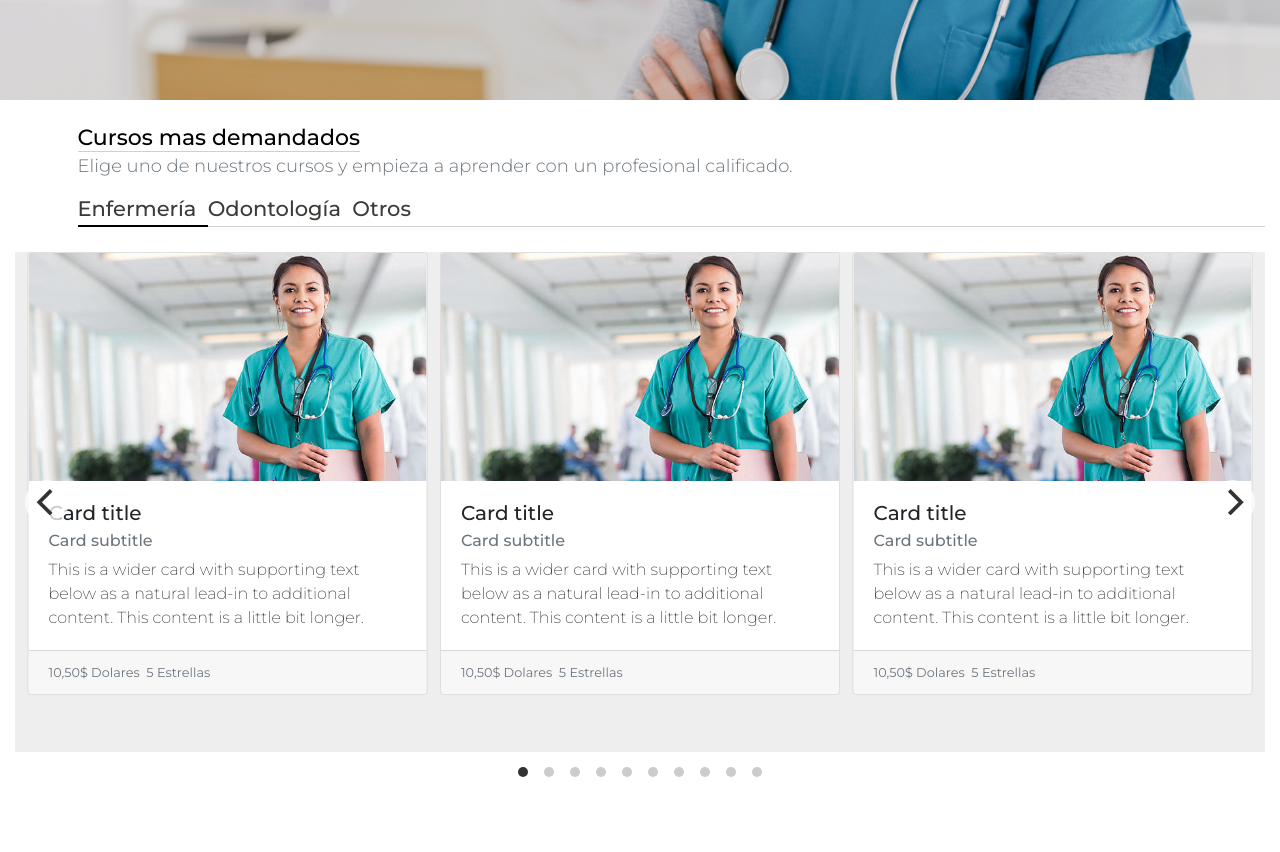
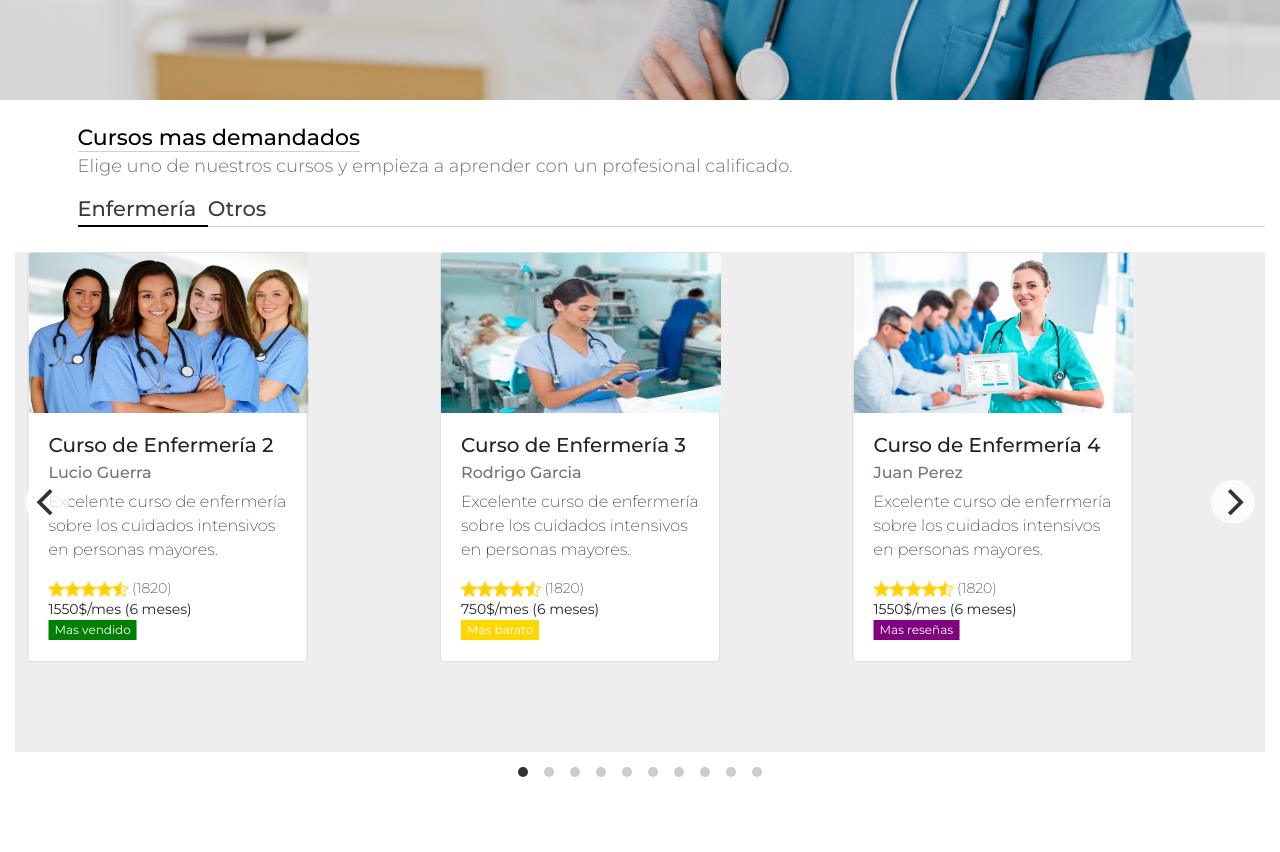
Before and after one commit to desqui92/IdemSalud, a PHP site: page / in a window 1280 px wide. Shown: the part 648-1500 px from the top of the page. Run offline with PHP 8.4, Linux system fonts and the light colour scheme.

Commit message:
imagenes

```diff
--- a/css/estilo.css
+++ b/css/estilo.css
@@ -600,3 +600,8 @@ margin-bottom:10px;
 }
 
 /*Seccion info de la home*/
+
+.card{
+  width:280px;
+  height:410px;
+}
--- a/index.php
+++ b/index.php
@@ -62,7 +62,7 @@
         <div id="nuestroscursos">
       <h1 style="font-size:22px; margin-bottom:5px;"><span style="border-bottom:1px solid; border-color:#d0d0d0;">Cursos mas demandados</span></h1><h2 style="font-size:18px; font-weight:300; color:#6c757d;margin-bottom:18px;">Elige uno de nuestros cursos y empieza a aprender con un profesional calificado.</h2>
       <div style="border-bottom:1px #d0d0d0 solid; padding-bottom:5px;">
-        <a href="" style="padding-bottom:5px; border-bottom:2px #000000 solid"><h2 style="font-size:21px; display:inline;">Enfermería&nbsp;&nbsp;</h2></a><a href=""><h2 style="font-size:21px; display:inline;">Odontología&nbsp;&nbsp;</h2></a><a href=""><h2 style="font-size:21px; display:inline;">Otros</h2></a>
+        <a href="" style="padding-bottom:5px; border-bottom:2px #000000 solid"><h2 style="font-size:21px; display:inline;">Enfermería&nbsp;&nbsp;</h2></a><a href=""><h2 style="font-size:21px; display:inline;">Otros</h2></a>
       </div>
       </div>
       </div>
@@ -71,131 +71,121 @@
   data-flickity='{ "wrapAround": true }'>
   <div class="carousel-cell">
   <div class="card">
-    <img class="card-img-top" src="img/card.jpg" alt="Card image cap">
+    <img class="card-img-top" src="img/card4.jpg" style="width:280px;height:160px;" alt="Card image cap">
     <div class="card-body">
-    <h5 class="card-title">Card title</h5>
-    <h6 class="card-subtitle mb-2 text-muted">Card subtitle</h6>
-      <p class="card-text">This is a wider card with supporting text below as a natural lead-in to additional content. This content is a little bit longer.</p>
-    </div>
-    <div class="card-footer">
-      <small class="text-muted">10,50$ Dolares</small><small class="text-muted">&nbsp;&nbsp;5 Estrellas</small>
+    <h5 class="card-title">Curso de Enfermería 3</h5>
+    <h6 class="card-subtitle mb-2 text-muted">Rodrigo Garcia</h6>
+      <p class="card-text">Excelente curso de enfermería sobre los cuidados intensivos en personas mayores.</p>
+      <p class="card-text" style="display:inline;"><img src="img/starllena.png"><img src="img/starllena.png"><img src="img/starllena.png"><img src="img/starllena.png"><img src="img/starmedia.png"></p><span style="font-size:14px; display:inline;">&nbsp;(1820)</span><small class="text-muted"></small><br><span style="font-size:14px; font-weight:400;margin-top:5px;">750$/mes (6 meses)</span>
+    <br><button style="font-size:12px;color:white;background-color:gold; display:inline;border:0px;">Mas barato</button>
     </div>
   </div>
   </div>
   <div class="carousel-cell">
   <div class="card">
-    <img class="card-img-top" src="img/card.jpg" alt="Card image cap">
+    <img class="card-img-top" src="img/card5.jpg" style="width:280px;height:160px;" alt="Card image cap">
     <div class="card-body">
-    <h5 class="card-title">Card title</h5>
-    <h6 class="card-subtitle mb-2 text-muted">Card subtitle</h6>
-      <p class="card-text">This is a wider card with supporting text below as a natural lead-in to additional content. This content is a little bit longer.</p>
-    </div>
-    <div class="card-footer">
-      <small class="text-muted">10,50$ Dolares</small><small class="text-muted">&nbsp;&nbsp;5 Estrellas</small>
+    <h5 class="card-title">Curso de Enfermería 4</h5>
+    <h6 class="card-subtitle mb-2 text-muted">Juan Perez</h6>
+      <p class="card-text">Excelente curso de enfermería sobre los cuidados intensivos en personas mayores.</p>
+      <p class="card-text" style="display:inline;"><img src="img/starllena.png"><img src="img/starllena.png"><img src="img/starllena.png"><img src="img/starllena.png"><img src="img/starmedia.png"></p><span style="font-size:14px; display:inline;">&nbsp;(1820)</span><small class="text-muted"></small><br><span style="font-size:14px; font-weight:400;margin-top:5px;">1550$/mes (6 meses)</span>
+    <br><button style="font-size:12px;color:white;background-color:purple; display:inline;border:0px;">Mas reseñas</button>
     </div>
   </div>
   </div>
   <div class="carousel-cell">
   <div class="card">
-    <img class="card-img-top" src="img/card.jpg" alt="Card image cap">
+    <img class="card-img-top" src="img/card6.jpg" style="width:280px;height:160px;"alt="Card image cap">
     <div class="card-body">
-    <h5 class="card-title">Card title</h5>
-    <h6 class="card-subtitle mb-2 text-muted">Card subtitle</h6>
-      <p class="card-text">This is a wider card with supporting text below as a natural lead-in to additional content. This content is a little bit longer.</p>
-    </div>
-    <div class="card-footer">
-      <small class="text-muted">10,50$ Dolares</small><small class="text-muted">&nbsp;&nbsp;5 Estrellas</small>
+    <h5 class="card-title">Curso de Enfermería 5</h5>
+    <h6 class="card-subtitle mb-2 text-muted">Lucia Fernandez</h6>
+      <p class="card-text">Excelente curso de enfermería sobre los cuidados intensivos en personas mayores.</p>
+      <p class="card-text" style="display:inline;"><img src="img/starllena.png"><img src="img/starllena.png"><img src="img/starllena.png"><img src="img/starllena.png"><img src="img/starmedia.png"></p><span style="font-size:14px; display:inline;">&nbsp;(1820)</span><small class="text-muted"></small><br><span style="font-size:14px; font-weight:400;margin-top:5px;">1550$/mes (6 meses)</span>
+    <br><button style="font-size:12px;color:white;background-color:blue; display:inline;border:0px;">Mejor valorado</button>
     </div>
   </div>
   </div>
   <div class="carousel-cell">
   <div class="card">
-    <img class="card-img-top" src="img/card.jpg" alt="Card image cap">
+    <img class="card-img-top" src="img/card7.jpg" style="width:280px;height:160px;" alt="Card image cap">
     <div class="card-body">
-    <h5 class="card-title">Card title</h5>
-    <h6 class="card-subtitle mb-2 text-muted">Card subtitle</h6>
-      <p class="card-text">This is a wider card with supporting text below as a natural lead-in to additional content. This content is a little bit longer.</p>
-    </div>
-    <div class="card-footer">
-      <small class="text-muted">10,50$ Dolares</small><small class="text-muted">&nbsp;&nbsp;5 Estrellas</small>
+    <h5 class="card-title">Curso de Enfermería 6</h5>
+    <h6 class="card-subtitle mb-2 text-muted">María Flores</h6>
+      <p class="card-text">Excelente curso de enfermería sobre los cuidados intensivos en personas mayores.</p>
+      <p class="card-text" style="display:inline;"><img src="img/starllena.png"><img src="img/starllena.png"><img src="img/starllena.png"><img src="img/starllena.png"><img src="img/starmedia.png"></p><span style="font-size:14px; display:inline;">&nbsp;(1820)</span><small class="text-muted"></small><br><span style="font-size:14px; font-weight:400;margin-top:5px;">1550$/mes (6 meses)</span>
+    <br><button style="font-size:12px;color:white;background-color:purple; display:inline;border:0px;"></button>
     </div>
   </div>
   </div>
   <div class="carousel-cell">
   <div class="card">
-    <img class="card-img-top" src="img/card.jpg" alt="Card image cap">
+    <img class="card-img-top" src="img/card8.jpg" style="width:280px;height:160px;" alt="Card image cap">
     <div class="card-body">
-    <h5 class="card-title">Card title</h5>
-    <h6 class="card-subtitle mb-2 text-muted">Card subtitle</h6>
-      <p class="card-text">This is a wider card with supporting text below as a natural lead-in to additional content. This content is a little bit longer.</p>
-    </div>
-    <div class="card-footer">
-      <small class="text-muted">10,50$ Dolares</small><small class="text-muted">&nbsp;&nbsp;5 Estrellas</small>
+    <h5 class="card-title">Curso de Enfermería 7</h5>
+    <h6 class="card-subtitle mb-2 text-muted">Fabricio Castro</h6>
+      <p class="card-text">Excelente curso de enfermería sobre los cuidados intensivos en personas mayores.</p>
+      <p class="card-text" style="display:inline;"><img src="img/starllena.png"><img src="img/starllena.png"><img src="img/starllena.png"><img src="img/starllena.png"><img src="img/starmedia.png"></p><span style="font-size:14px; display:inline;">&nbsp;(1820)</span><small class="text-muted"></small><br><span style="font-size:14px; font-weight:400;margin-top:5px;">1550$/mes (6 meses)</span>
+    <br><button style="font-size:12px;color:white;background-color:green; display:inline;border:0px;"></button>
     </div>
   </div>
   </div>
   <div class="carousel-cell">
   <div class="card">
-    <img class="card-img-top" src="img/card.jpg" alt="Card image cap">
+    <img class="card-img-top" src="img/card9.jpg" style="width:280px;height:160px;" alt="Card image cap">
     <div class="card-body">
-    <h5 class="card-title">Card title</h5>
-    <h6 class="card-subtitle mb-2 text-muted">Card subtitle</h6>
-      <p class="card-text">This is a wider card with supporting text below as a natural lead-in to additional content. This content is a little bit longer.</p>
-    </div>
-    <div class="card-footer">
-      <small class="text-muted">10,50$ Dolares</small><small class="text-muted">&nbsp;&nbsp;5 Estrellas</small>
+    <h5 class="card-title">Curso de Enfermería 8</h5>
+    <h6 class="card-subtitle mb-2 text-muted">Mariano Bolaños</h6>
+      <p class="card-text">Excelente curso de enfermería sobre los cuidados intensivos en personas mayores.</p>
+      <p class="card-text" style="display:inline;"><img src="img/starllena.png"><img src="img/starllena.png"><img src="img/starllena.png"><img src="img/starllena.png"><img src="img/starmedia.png"></p><span style="font-size:14px; display:inline;">&nbsp;(1820)</span><small class="text-muted"></small><br><span style="font-size:14px; font-weight:400;margin-top:5px;">1550$/mes (6 meses)</span>
+    <br><button style="font-size:12px;color:white;background-color:green; display:inline;border:0px;"></button>
     </div>
   </div>
   </div>
   <div class="carousel-cell">
   <div class="card">
-    <img class="card-img-top" src="img/card.jpg" alt="Card image cap">
+    <img class="card-img-top" src="img/card10.jpg" style="width:280px;height:160px;" alt="Card image cap">
     <div class="card-body">
-    <h5 class="card-title">Card title</h5>
-    <h6 class="card-subtitle mb-2 text-muted">Card subtitle</h6>
-      <p class="card-text">This is a wider card with supporting text below as a natural lead-in to additional content. This content is a little bit longer.</p>
-    </div>
-    <div class="card-footer">
-      <small class="text-muted">10,50$ Dolares</small><small class="text-muted">&nbsp;&nbsp;5 Estrellas</small>
+    <h5 class="card-title">Curso de Enfermería 9</h5>
+    <h6 class="card-subtitle mb-2 text-muted">Ernesto Gonzalez</h6>
+      <p class="card-text">Excelente curso de enfermería sobre los cuidados intensivos en personas mayores.</p>
+      <p class="card-text" style="display:inline;"><img src="img/starllena.png"><img src="img/starllena.png"><img src="img/starllena.png"><img src="img/starllena.png"><img src="img/starmedia.png"></p><span style="font-size:14px; display:inline;">&nbsp;(1820)</span><small class="text-muted"></small><br><span style="font-size:14px; font-weight:400;margin-top:5px;">1550$/mes (6 meses)</span>
+    <br><button style="font-size:12px;color:white;background-color:green; display:inline;border:0px;"></button>
     </div>
   </div>
   </div>
   <div class="carousel-cell">
   <div class="card">
-    <img class="card-img-top" src="img/card.jpg" alt="Card image cap">
+    <img class="card-img-top" src="img/card.jpg" style="width:280px;height:160px;" alt="Card image cap">
     <div class="card-body">
-    <h5 class="card-title">Card title</h5>
-    <h6 class="card-subtitle mb-2 text-muted">Card subtitle</h6>
-      <p class="card-text">This is a wider card with supporting text below as a natural lead-in to additional content. This content is a little bit longer.</p>
-    </div>
-    <div class="card-footer">
-      <small class="text-muted">10,50$ Dolares</small><small class="text-muted">&nbsp;&nbsp;5 Estrellas</small>
+    <h5 class="card-title">Curso de Enfermeria 10</h5>
+    <h6 class="card-subtitle mb-2 text-muted">Justo Rodriguez</h6>
+      <p class="card-text">Excelente curso de enfermería sobre los cuidados intensivos en personas mayores.</p>
+      <p class="card-text" style="display:inline;"><img src="img/starllena.png"><img src="img/starllena.png"><img src="img/starllena.png"><img src="img/starllena.png"><img src="img/starmedia.png"></p><span style="font-size:14px; display:inline;">&nbsp;(1820)</span><small class="text-muted"></small><br><span style="font-size:14px; font-weight:400;margin-top:5px;">1550$/mes (6 meses)</span>
+    <br><button style="font-size:12px;color:white;background-color:green; display:inline;border:0px;"></button>
     </div>
   </div>
   </div>
   <div class="carousel-cell">
   <div class="card">
-    <img class="card-img-top" src="img/card.jpg" alt="Card image cap">
+    <img class="card-img-top" src="img/card2.jpg" style="width:280px;height:160px;" alt="Card image cap">
     <div class="card-body">
-    <h5 class="card-title">Card title</h5>
-    <h6 class="card-subtitle mb-2 text-muted">Card subtitle</h6>
-      <p class="card-text">This is a wider card with supporting text below as a natural lead-in to additional content. This content is a little bit longer.</p>
-    </div>
-    <div class="card-footer">
-      <small class="text-muted">10,50$ Dolares</small><small class="text-muted">&nbsp;&nbsp;5 Estrellas</small>
+    <h5 class="card-title">Curso de Enfermeria 1</h5>
+    <h6 class="card-subtitle mb-2 text-muted">Armando Suarez</h6>
+      <p class="card-text">Excelente curso de enfermería sobre los cuidados intensivos en personas mayores.</p>
+      <p class="card-text" style="display:inline;"><img src="img/starllena.png"><img src="img/starllena.png"><img src="img/starllena.png"><img src="img/starllena.png"><img src="img/starmedia.png"></p><span style="font-size:14px; display:inline;">&nbsp;(1820)</span><small class="text-muted"></small><br><span style="font-size:14px; font-weight:400;margin-top:5px;">1550$/mes (6 meses)</span>
+    <br><button style="font-size:12px;color:white;background-color:red; display:inline;border:0px;">Mas alumnos</button>
     </div>
   </div>
   </div>
   <div class="carousel-cell">
   <div class="card">
-    <img class="card-img-top" src="img/card.jpg" alt="Card image cap">
+    <img class="card-img-top" src="img/card3.jpg" style="width:280px;height:160px;" alt="Card image cap">
     <div class="card-body">
-    <h5 class="card-title">Card title</h5>
-    <h6 class="card-subtitle mb-2 text-muted">Card subtitle</h6>
-      <p class="card-text">This is a wider card with supporting text below as a natural lead-in to additional content. This content is a little bit longer.</p>
-    </div>
-    <div class="card-footer">
-      <small class="text-muted">10,50$ Dolares</small><small class="text-muted">&nbsp;&nbsp;5 Estrellas</small>
+    <h5 class="card-title">Curso de Enfermería 2</h5>
+    <h6 class="card-subtitle mb-2 text-muted">Lucio Guerra</h6>
+      <p class="card-text">Excelente curso de enfermería sobre los cuidados intensivos en personas mayores.</p>
+      <p class="card-text" style="display:inline;"><img src="img/starllena.png"><img src="img/starllena.png"><img src="img/starllena.png"><img src="img/starllena.png"><img src="img/starmedia.png"></p><span style="font-size:14px; display:inline;">&nbsp;(1820)</span><small class="text-muted"></small><br><span style="font-size:14px; font-weight:400;margin-top:5px;">1550$/mes (6 meses)</span>
+    <br><button style="font-size:12px;color:white;background-color:green; display:inline;border:0px;">Mas vendido</button>
     </div>
   </div>
   </div>
@@ -211,7 +201,7 @@
    <div class="container-fluid">
    <div class="row">
    <div class="col-12" style="text-align:center; margin-top:100px;">
-        <h1 style="margin-bottom:15px;">NUESTROS BENEFICIOS</h1>
+   <h1 style="font-size:25px; margin-bottom:5px;"><span style="border-bottom:1px solid; border-color:#d0d0d0;">Nuestros beneficios</span></h1>
       </div>
    </div>
    </div>
```
Also changed, not shown: img/card10.jpg (added), img/card2.jpg (added), img/card3.jpg (added), img/card4.jpg (added), img/card5.jpg (added), img/card6.jpg (added), img/card7.jpg (added), img/card8.jpg (added), img/card9.jpg (added), img/star.png (added), img/star32px.png (added), img/starllena.png (added), img/starmedia.png (added).
